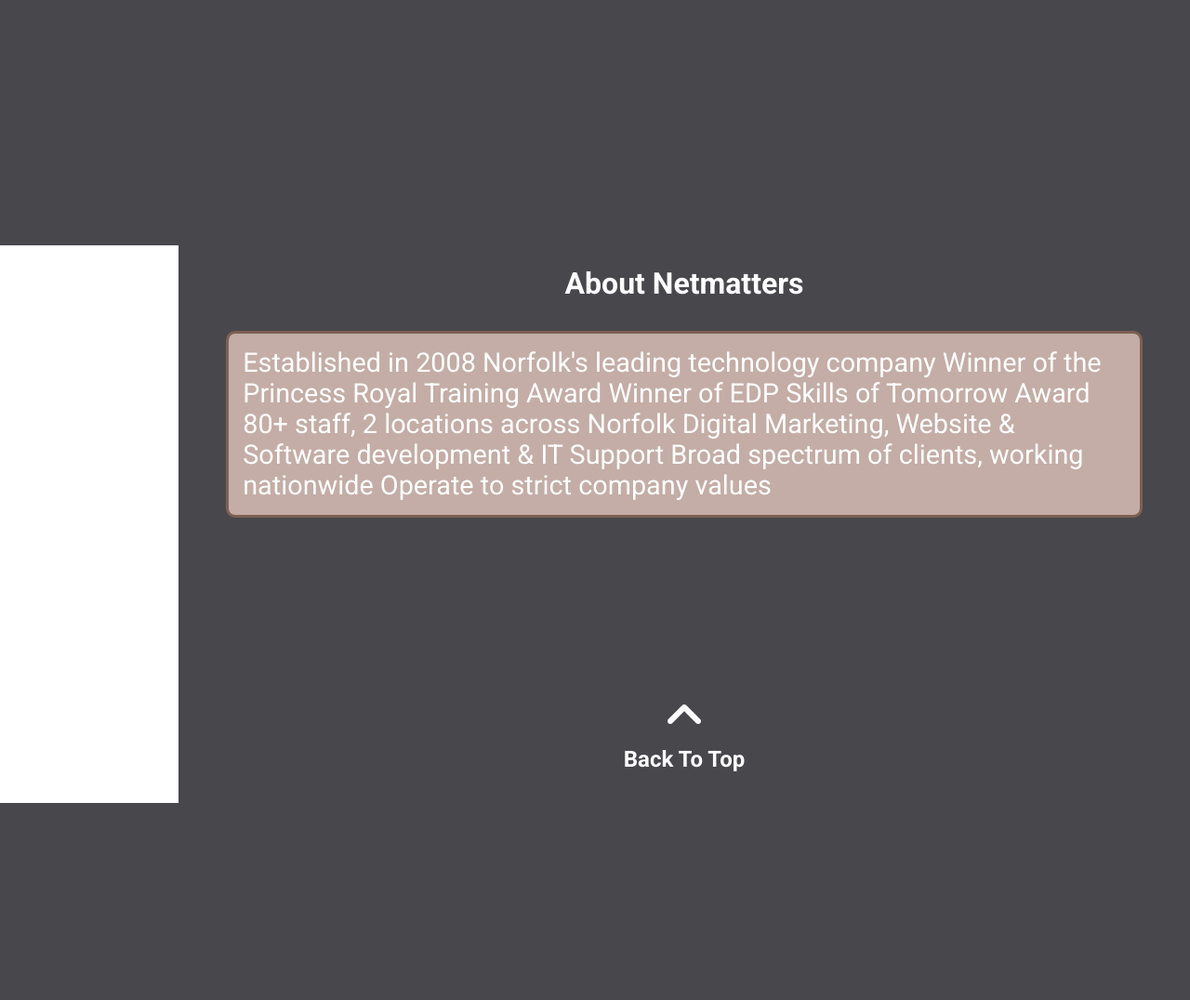
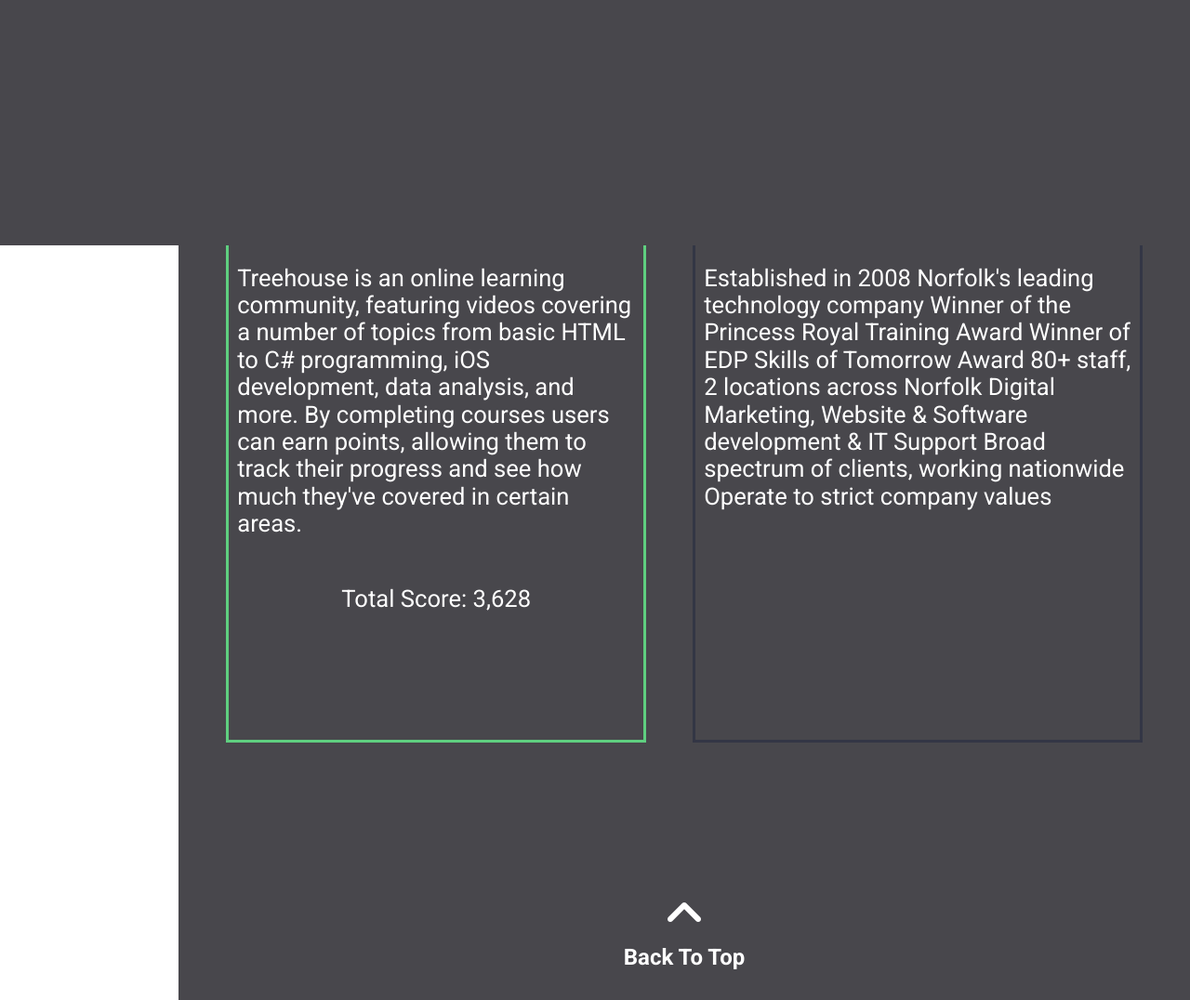
Before and after one commit to CallThyCJ/Portfolio, a PHP site: page /internal-pages/scs.html in a window 1280 px wide. Shown: the part 1336-2412 px from the top of the page at 93% size. Before the commit the page ends 2200 px from the top, so only its background shows below. Run offline with PHP 8.4, Linux system fonts and the light colour scheme; some libraries are stand-ins or nearby versions.

Commit message:
Layout Changes for SCSS
made the scs section more readable by putting the information in presentable item containers.

```diff
--- a/SCSS/partials/_fonts.scss
+++ b/SCSS/partials/_fonts.scss
@@ -286,8 +286,14 @@ input {
     font-size: 1.3rem;
 
     @include mq("l") {
+        font-size: 1.6rem;
+    }
+    @include mq("xl") {
         font-size: 1.8rem;
     }
+    @media only screen and (min-width: 1779px) {
+        font-size: 2.2rem;
+      }
 }
 
 
--- a/SCSS/partials/_items.scss
+++ b/SCSS/partials/_items.scss
@@ -270,16 +270,13 @@ input {
 
 .title {
     text-align: center;
-    margin-bottom: 15%;
-    @include mq("l") {
+    margin-bottom: 13%;
+    @include mq("m") {
         margin-bottom: 8%;
     }
 }
 
-#scsContainer p {
-    background-color: $primaryColor;
-    border-radius: 10px;
-    border: solid 3px $tertiaryColor;
-    padding: 15px;
-    margin-top: 0px;
+.scsItemTopSection img {
+    height: 100px;
+    width: 100px;
 }
--- a/SCSS/partials/_layout.scss
+++ b/SCSS/partials/_layout.scss
@@ -418,9 +418,131 @@ a:visited {
     }
 }
 
+#scsIntro {
+    display: flex;
+    flex-direction: column;
+    @include mq("s") {
+        margin-bottom: 50px;
+    }
+    @include mq("m") {
+        margin-bottom: 70px;
+    }
+    @include mq("l") {
+        margin-bottom: 140px;
+    }
+}
+
 #scsContainer {
     display: flex;
     flex-direction: column;
     align-items: center;
     width: 100%;
+    gap: 50px;
+    @include mq("xl") {
+        gap: 120px;
+    }
 }
+
+#scsInfo {
+    display: flex;
+    flex-direction: column;
+    gap: 50px;
+    @include mq("l") {
+        flex-direction: row;
+    }
+}
+
+.scsItem {
+    display: flex;
+    flex-direction: column;
+    align-items: center;
+    @include mq("m") {
+        flex-direction: row;
+        height: 329.13px;
+    }
+    @include mq("l") {
+        flex-direction: column;
+        height: 800px;
+    }
+}
+
+.scsItemTopSection {
+    display: flex;
+    justify-content: center;
+    align-items: center;
+    width: 100%;
+    height: 150px;
+    @include mq("m") {
+        height: 100%;
+    }
+    @include mq("l") {
+        height: 20%;
+    }
+}
+
+#treehouse .scsItemTopSection {
+    background-color: $treehouseColor;
+    @include mq("m") {
+        border-top: solid 3px $treehouseColor;
+        border-bottom: solid 3px $treehouseColor;
+    }
+    @include mq("l") {
+        order: 0;
+        border: none;
+    }
+}
+
+#netmatters .scsItemTopSection {
+    background-color: $netmattersColor;
+    @include mq("m") {
+        order: 2;
+        border-top: solid 3px $netmattersColor;
+        border-bottom: solid 3px $netmattersColor;
+    }
+    @include mq("l") {
+        order: 0;
+        border: none;
+    }
+}
+
+.scsItemBottomSection {
+    display: flex;
+    flex-direction: column;
+    align-items: center;
+    padding-left: 9px;
+    padding-right: 9px;
+    @include mq("m") {
+        height: 100%;
+    }
+    @include mq("l") {
+        height: 80%;
+    }
+}
+
+#treehouse .scsItemBottomSection {
+    border-right: solid 3px $treehouseColor;
+    border-left: solid 3px $treehouseColor;
+    border-bottom: solid 3px $treehouseColor;
+    @include mq("m") {
+        border-left: none;
+        border-top: solid 3px $treehouseColor;
+    }
+    @include mq("l") {
+        border-left: solid 3px $treehouseColor;
+        border-top: none;
+    }
+}
+
+#netmatters .scsItemBottomSection {
+    border-right: solid 3px $netmattersColor;
+    border-left: solid 3px $netmattersColor;
+    border-bottom: solid 3px $netmattersColor;
+    @include mq("m") {
+        border-right: none;
+        border-top: solid 3px $netmattersColor;
+    }
+    @include mq("l") {
+        border-right: solid 3px $netmattersColor;
+        border-top: none;
+    }
+}
--- a/SCSS/partials/_variables.scss
+++ b/SCSS/partials/_variables.scss
@@ -4,6 +4,8 @@ $primaryColor: #C4ADA6;
 $secondaryColor: #48474C;
 $tertiaryColor: #7E6053;
 $quaternaryColor: #6D4B44;
+$treehouseColor: #5fcf80;
+$netmattersColor: #333645;
 
 $primaryTextColor: #2B2B2B;
 
--- a/internal-pages/scs.html
+++ b/internal-pages/scs.html
@@ -128,14 +128,36 @@
 
 <div id="scsSection">
 
-    <h2 class="title">Introduction to Scion Coalition Scheme</h2>
+    <div id="scsIntro">
+        <h2 class="title">Introduction to Scion Coalition Scheme</h2>
+        <p>The Scion Coalition Scheme is an intensive, specially tailored training program run by Netmatters in order to give willing candidates the opportunity to enter the industry as web developers. Under the supervision of senior web developers, scions generally aim to complete training within six to nine months. The course is intensive and therefore the level of learning achieved is extensive in a short space of time.</p>
+    </div>
 
     <div id="scsContainer">
-        <p>The Scion Coalition Scheme is an intensive, specially tailored training program run by Netmatters in order to give willing candidates the opportunity to enter the industry as web developers. Under the supervision of senior web developers, scions generally aim to complete training within six to nine months. The course is intensive and therefore the level of learning achieved is extensive in a short space of time.</p>
-        <h3>Treehouse</h3>
-        <p>Treehouse is an online learning community, featuring videos covering a number of topics from basic HTML to C# programming, iOS development, data analysis, and more. By completing courses users can earn points, allowing them to track their progress and see how much they've covered in certain areas. Total Score 3,628</p>
-        <h3>About Netmatters</h3>
-        <p>Established in 2008 Norfolk's leading technology company Winner of the Princess Royal Training Award Winner of EDP Skills of Tomorrow Award 80+ staff, 2 locations across Norfolk Digital Marketing, Website & Software development & IT Support Broad spectrum of clients, working nationwide Operate to strict company values</p>
+
+        <div id="scsInfo">
+        <div class="scsItem" id="treehouse">
+            <div class="scsItemTopSection">
+                <img src="../Assets/treehouseLogo.png" alt="treehouse logo">
+            </div>
+            <div class="scsItemBottomSection">
+                <h3>Treehouse</h3>
+                <p>Treehouse is an online learning community, featuring videos covering a number of topics from basic HTML to C# programming, iOS development, data analysis, and more. By completing courses users can earn points, allowing them to track their progress and see how much they've covered in certain areas.</p>
+                <p>Total Score: 3,628</p>
+            </div>
+        </div>
+
+        <div class="scsItem" id="netmatters">
+            <div class="scsItemTopSection">
+                <img src="../Assets/netmattersLogo.png" alt="treehouse logo">
+            </div>
+            <div class="scsItemBottomSection">
+                <h3>About Netmatters</h3>
+                <p>Established in 2008 Norfolk's leading technology company Winner of the Princess Royal Training Award Winner of EDP Skills of Tomorrow Award 80+ staff, 2 locations across Norfolk Digital Marketing, Website & Software development & IT Support Broad spectrum of clients, working nationwide Operate to strict company values</p>
+            </div>
+        </div>
+        </div>
+
     </div>
 
     <div id="backToTop">
```
Also changed, not shown: Assets/netmattersLogo.png (added), Assets/treehouseLogo.png (added), CSS/style.css.
